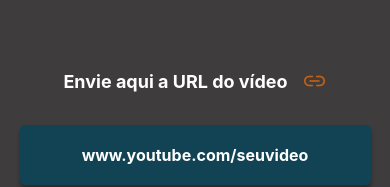
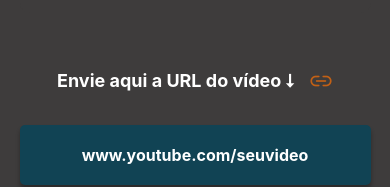
Before and after one commit to f-andrei/EyeWay-FrontEnd, a React Native app in the folder EyeWay/: screen /Home in a window 390 px wide. Shown: the part 363-550 px from the top of the page. Built offline with nearby package versions, Linux system fonts and the light colour scheme.

Commit message:
update Home.js, Live.js

```diff
--- a/EyeWay/src/pages/Home.js
+++ b/EyeWay/src/pages/Home.js
@@ -21,10 +21,11 @@
       </View>
 
       <View style={estilos.containerInputUrl}>
-        <Text style={estilos.Url}>Envie aqui a URL do vídeo</Text>
+        <Text style={estilos.Url}>Envie aqui a URL do vídeo ⭣</Text>
         <Ionicons name="link-outline" size={24} color="#C26015" style={estilos.iconeUrl} />
       </View>
 
+      {/*trocar por INPUT, não deixar como botão!!!!!!!!!*/}
       <TouchableOpacity style={estilos.botaoInputUrl}>
         <Text style={estilos.textoBotaoInputUrl}>www.youtube.com/seuvideo</Text>
       </TouchableOpacity>
--- a/EyeWay/src/pages/Live.js
+++ b/EyeWay/src/pages/Live.js
@@ -27,7 +27,7 @@
 
       <View style={estilos.containerInfo}>
         <Text style={estilos.infoTexto}>ID da Câmera: 123456</Text>
-        <Text style={estilos.infoTexto}>Local: Avenida Central, 123</Text>
+        <Text style={estilos.infoTexto}>Local: Rua Estados Unidos, 10</Text>
       </View>
 
       <Navbar navigation={navigation} />
```
